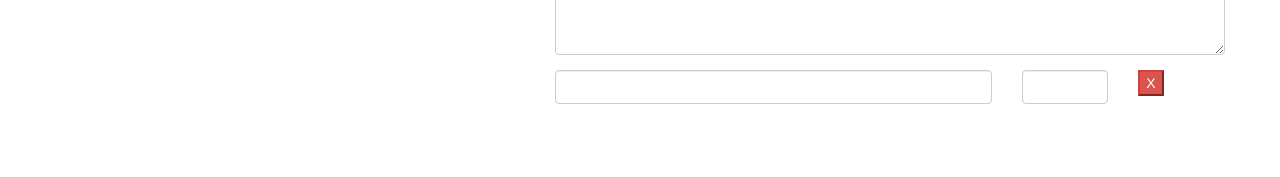
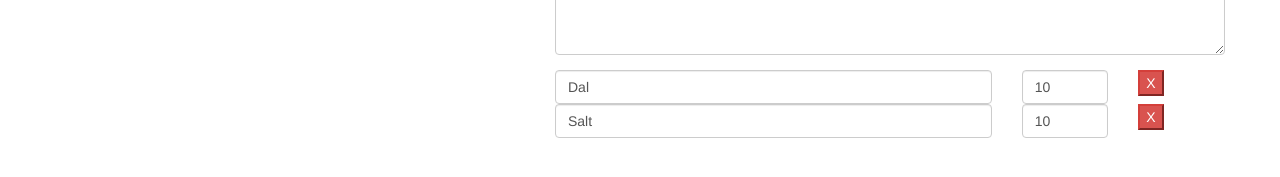
Before and after one commit to timeapen/recipe-app, an Angular app: page /recipes/1/edit in a window 1280 px wide. Shown: the part 373-550 px from the top of the page. Built offline with nearby package versions, Linux system fonts and the light colour scheme.

Commit message:
234. dynamically adding ingredient controls to form

```diff
--- a/src/app/recipes/recipe-edit/recipe-edit.component.html
+++ b/src/app/recipes/recipe-edit/recipe-edit.component.html
@@ -53,17 +53,22 @@
                 </div>
             </div>
             <div class="row">
-                <div class="col-xs-12">
-                    <div class="row">
+                <div class="col-xs-12" formArrayName="ingredients">
+                    <div
+                        class="row"
+                        *ngFor="let ingredientCtrl of controls; let i = index"
+                        [formGroupName]="i">
                         <div class="col-xs-8">
                             <input
                                 type="text"
-                                class="form-control">
+                                class="form-control"
+                                formControlName="name">
                         </div>
                         <div class="col-xs-2">
                             <input
                                 type="number"
-                                class="form-control">
+                                class="form-control"
+                                formControlName="amount">
                         </div>
                         <div class="col-xs-2">
                             <button class="btn-danger">X</button>
--- a/src/app/recipes/recipe-edit/recipe-edit.component.ts
+++ b/src/app/recipes/recipe-edit/recipe-edit.component.ts
@@ -1,5 +1,5 @@
 import { Component, OnInit } from '@angular/core';
-import { FormControl, FormGroup } from '@angular/forms';
+import { FormArray, FormControl, FormGroup } from '@angular/forms';
 import { ActivatedRoute, Params } from '@angular/router';
 import { RecipeService } from '../recipe.service';
 
@@ -30,22 +30,39 @@
   }
 
   private initForm() {
-    let recipeName = '';
-    let recipeImagePath = '';
-    let recipeDescription = '';
+    let recipeName: string = '';
+    let recipeImagePath: string = '';
+    let recipeDescription: string = '';
+    let recipeIngredients: FormArray = new FormArray([]);
 
     if (this.editMode) {
       const recipe = this.recipeService.getRecipe(this.id);
       recipeName = recipe.name;
       recipeImagePath = recipe.imagePath;
       recipeDescription = recipe.description;
+
+      if(recipe.ingredients) {
+        for(let ingredient of recipe.ingredients) {
+          recipeIngredients.push(
+            new FormGroup({
+              'name': new FormControl(ingredient.name),
+              'amount': new FormControl(ingredient.amount)
+            })
+          )
+        }
+      }
     }
 
     this.recipeForm = new FormGroup({
       'name': new FormControl(recipeName),
       'imagePath': new FormControl(recipeImagePath),
-      'description': new FormControl(recipeDescription)
+      'description': new FormControl(recipeDescription),
+      'ingredients': recipeIngredients
     });
+  }
+
+  get controls() { // a getter!
+    return (<FormArray>this.recipeForm.get('ingredients')).controls;
   }
 
   onSubmit() {
```
